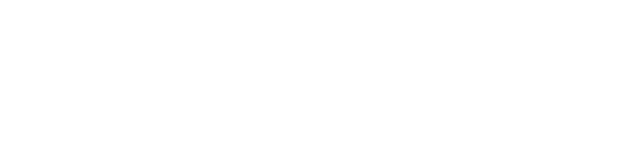
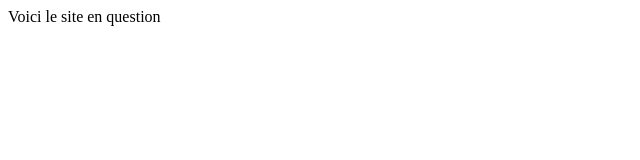
Before and after one commit to fr-timothe/KaraManager, a plain HTML site: page templates/index.html in a window 1280 px wide. Shown: the whole page, without its empty margins (0-640 px from the left). Drawn offline with Linux system fonts and the light colour scheme.

Commit message:
feat: :memo:

```diff
--- a/templates/index.html
+++ b/templates/index.html
@@ -3,4 +3,5 @@
     <head>
         <title>Bienvenue sur notre page web</title>
     </head>
+    <body>Voici le site en question</body>
 </html>
```
